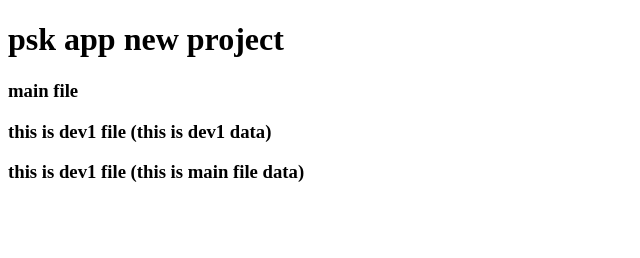
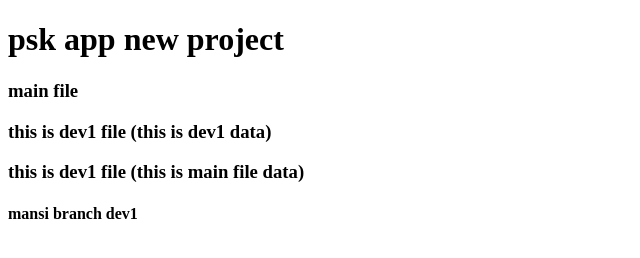
Before and after one commit to Mansi-bopche/pskprojectapp, a plain HTML site: page index.html in a window 1280 px wide. Shown: the whole page, without its empty margins (0-640 px from the left). Drawn offline with Linux system fonts and the light colour scheme.

Commit message:
added h4 tag in branch dev1

```diff
--- a/index.html
+++ b/index.html
@@ -10,5 +10,6 @@
    <h3>main file</h3>
    <h3>this is dev1 file (this is dev1 data)</h3>
    <h3>this is dev1 file (this is main file data)</h3>
+   <h4>mansi branch dev1</h4>
 </body>
 </html>
```
